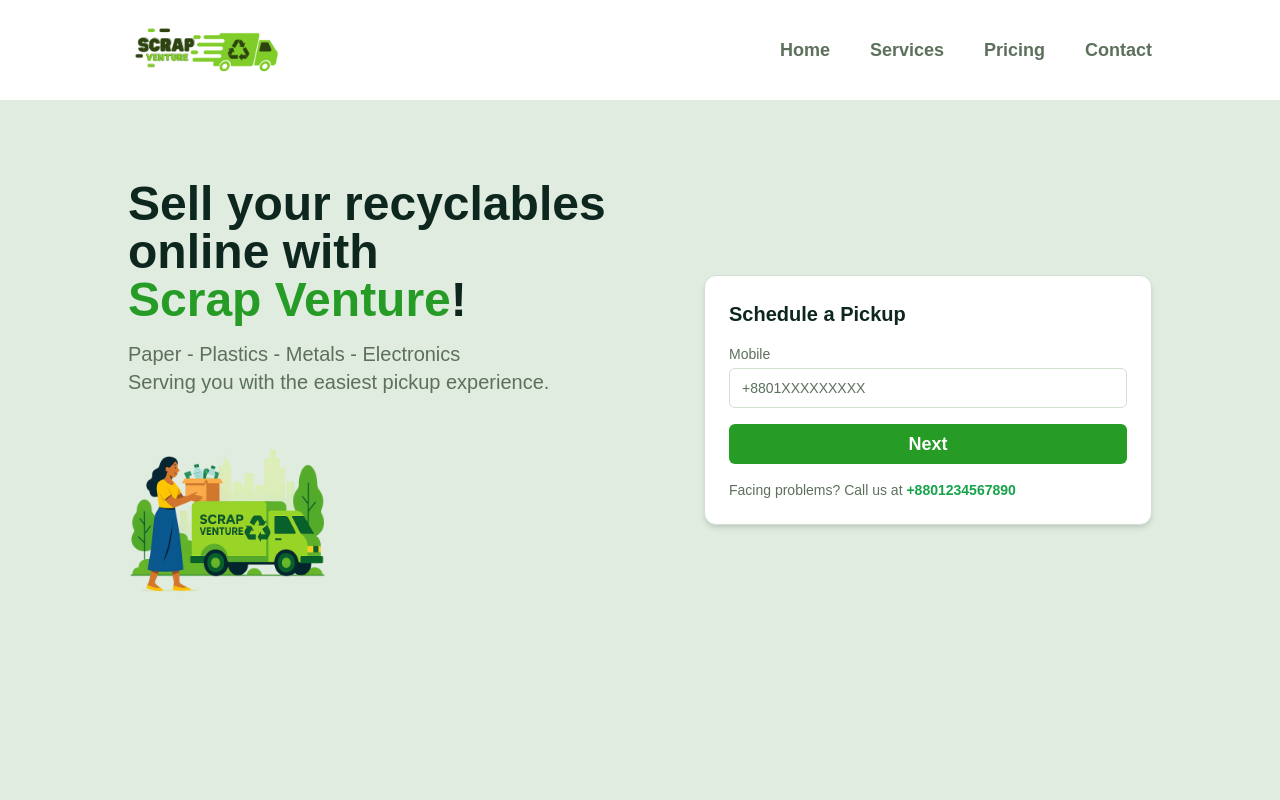
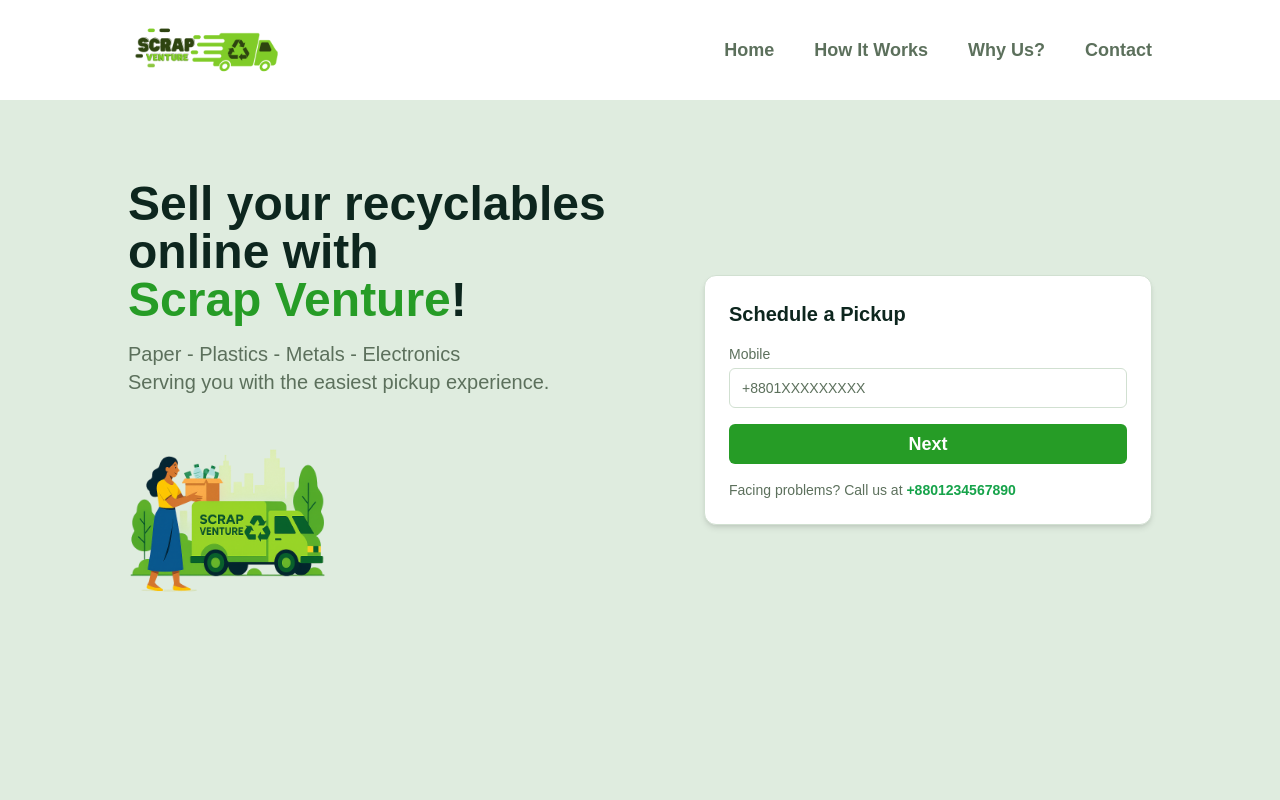
Before and after one commit to kamrulsaad/scrap-venture, a Next.js app: page / in a window 1280 px wide. Shown: the top 800 px of the page. Built offline with nearby package versions, Linux system fonts and the light colour scheme.

Commit message:
Hash link generated

```diff
--- a/src/app/(main)/_components/HowItWorks.tsx
+++ b/src/app/(main)/_components/HowItWorks.tsx
@@ -2,7 +2,7 @@
 
 export default function HowItWorks() {
   return (
-    <section className="bg-background py-12">
+    <section id="howitworks" className="bg-background py-12">
       <div className="px-[20px] md:px-[5%] lg:px-[10%] max-w-screen-2xl mx-auto">
         <h2 className="text-3xl md:text-4xl font-bold text-center text-foreground mb-10">
           How it works
--- a/src/app/(main)/_components/WhyUs.tsx
+++ b/src/app/(main)/_components/WhyUs.tsx
@@ -2,7 +2,7 @@
 
 export default function WhyUs() {
   return (
-    <section className="bg-primary py-14">
+    <section id="whyus" className="bg-primary py-14">
       <div className="px-[20px] md:px-[5%] lg:px-[10%] max-w-screen-2xl mx-auto text-center text-white">
         <h2 className="text-3xl md:text-4xl font-bold mb-10">Why Choose Scrap Venture?</h2>
         <div className="grid grid-cols-1 md:grid-cols-4 gap-6">
--- a/src/components/navbar/index.tsx
+++ b/src/components/navbar/index.tsx
@@ -37,18 +37,18 @@
           </li>
           <li>
             <Link
-              href="/services"
+              href="#howitworks"
               className="text-muted-foreground hover:text-primary transition-colors duration-200"
             >
-              Services
+              How It Works
             </Link>
           </li>
           <li>
             <Link
-              href="/pricing"
+              href="#whyus"
               className="text-muted-foreground hover:text-primary transition-colors duration-200"
             >
-              Pricing
+              Why Us?
             </Link>
           </li>
           <li>
@@ -84,16 +84,16 @@
                   Home
                 </Link>
                 <Link
-                  href="/services"
+                  href="#howitworks"
                   className="block hover:text-primary transition-colors duration-200"
                 >
-                  Services
+                  How it Works
                 </Link>
                 <Link
-                  href="/pricing"
+                  href="#whyus"
                   className="block hover:text-primary transition-colors duration-200"
                 >
-                  Pricing
+                  Why Us?
                 </Link>
                 <Link
                   href="/contact"
```
